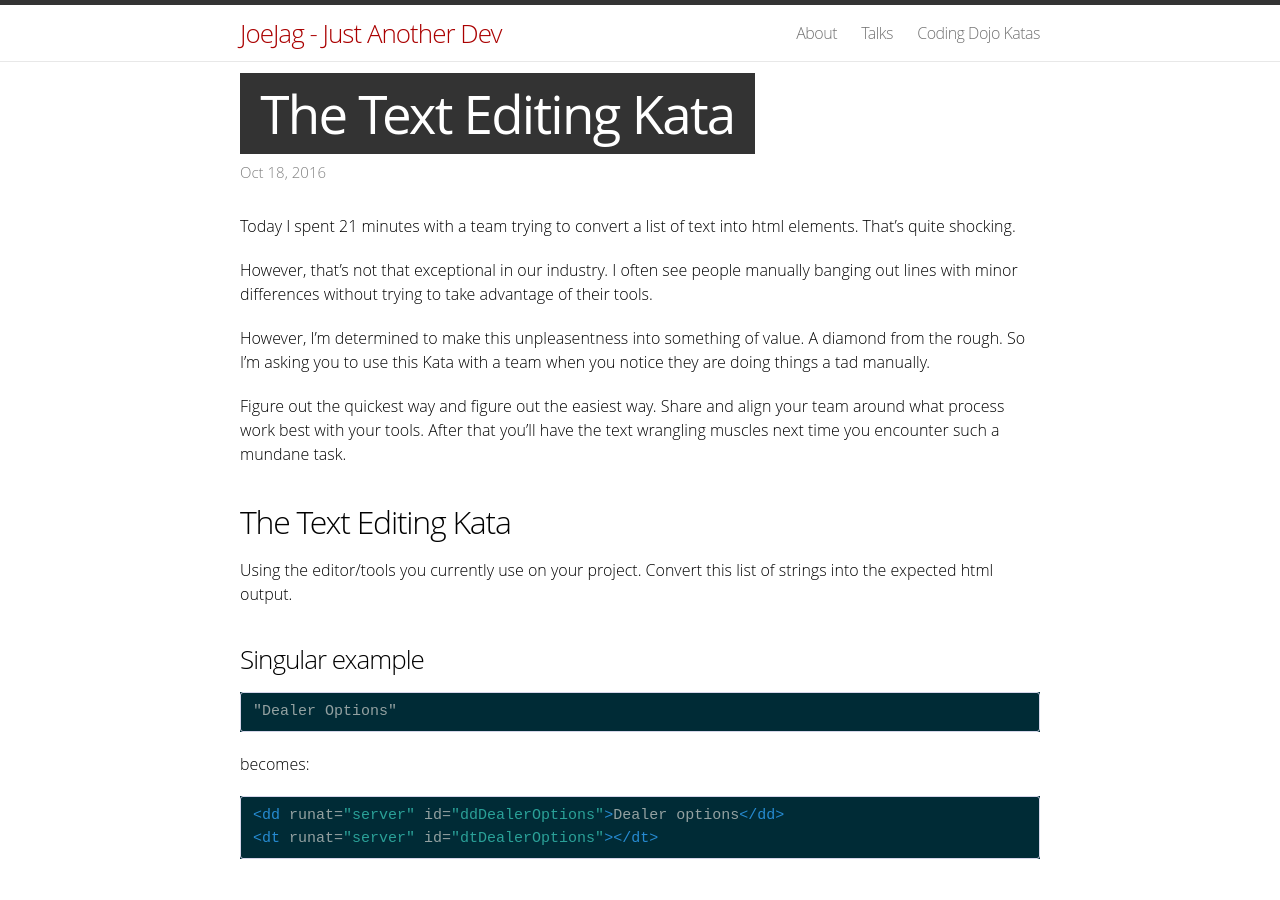
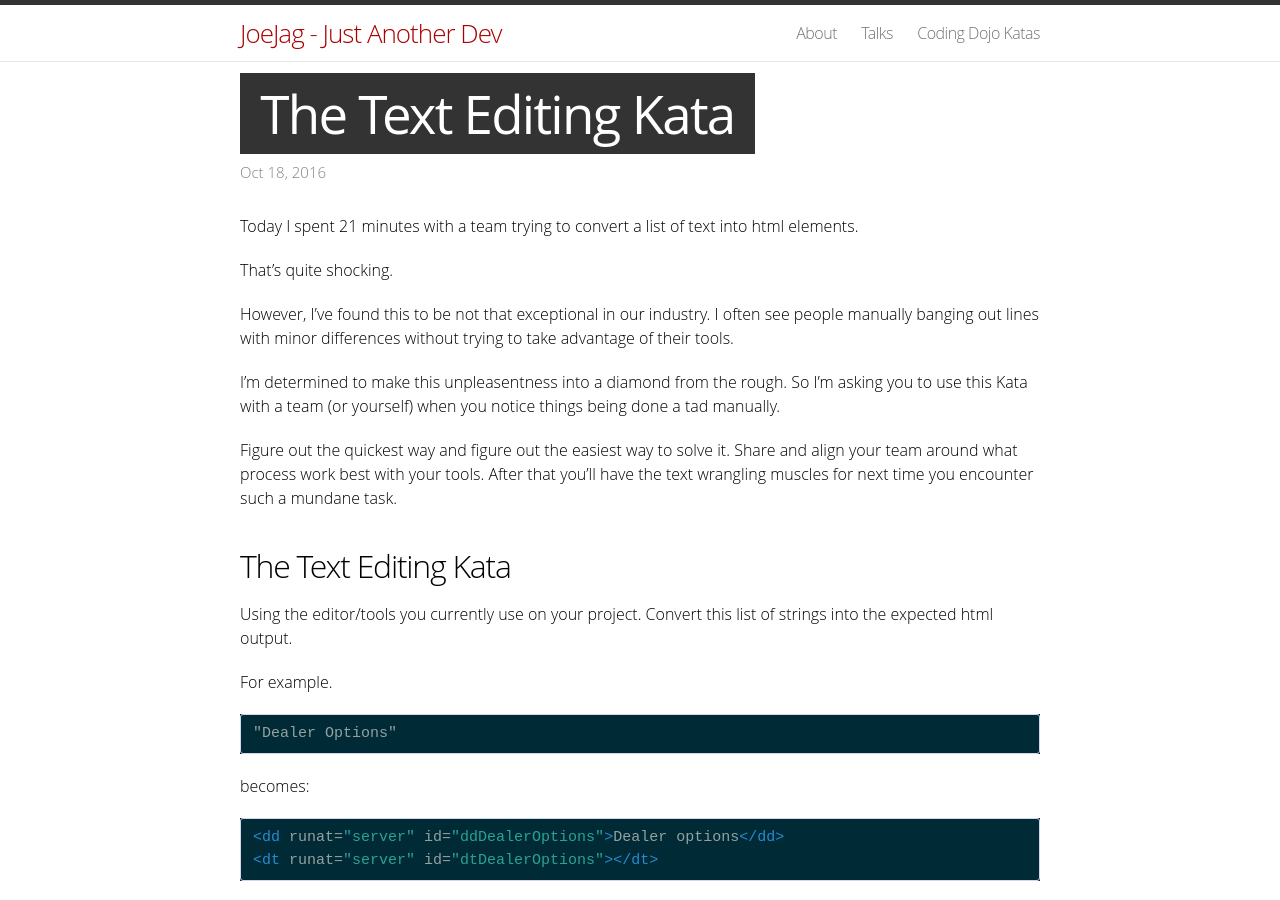
Before and after one commit to joejag/techblog, a Jekyll site: the page built from _posts/2016-10-18-text-editing-kata.md, in a window 1280 px wide and 900 px high. Built offline with Jekyll 4.4.1, drawn with Linux system fonts in a browser that asks for light colours; comment, search, counter and statistics services are not loaded.

Commit message:
the text editing kata

```diff
--- a/_posts/2016-10-18-text-editing-kata.md
+++ b/_posts/2016-10-18-text-editing-kata.md
@@ -3,25 +3,26 @@ layout: post
 title: "The Text Editing Kata"
 ---
 
-Today I spent 21 minutes with a team trying to convert a list of text into html elements. That's quite shocking.
+Today I spent 21 minutes with a team trying to convert a list of text into html elements.
 
-However, that's not that exceptional in our industry. I often see people manually banging out lines with minor differences without trying to take advantage of their tools.
+That’s quite shocking.
 
-However, I'm determined to make this unpleasentness into something of value. A diamond from the rough. So I'm asking you to use this Kata with a team when you notice they are doing things a tad manually.
+However, I’ve found this to be not that exceptional in our industry. I often see people manually banging out lines with minor differences without trying to take advantage of their tools.
 
-Figure out the quickest way and figure out the easiest way. Share and align your team around what process work best with your tools. After that you'll have the text wrangling muscles next time you encounter such a mundane task.
+I’m determined to make this unpleasentness into a diamond from the rough. So I’m asking you to use this Kata with a team (or yourself) when you notice things being done a tad manually.
+
+Figure out the quickest way and figure out the easiest way to solve it. Share and align your team around what process work best with your tools. After that you’ll have the text wrangling muscles for next time you encounter such a mundane task.
 
 ## The Text Editing Kata
 
 Using the editor/tools you currently use on your project.
 Convert this list of strings into the expected html output.
 
-### Singular example
+For example.
 
 {% highlight html %}
 "Dealer Options"
 {% endhighlight %}
-
 
 becomes:
 
```
